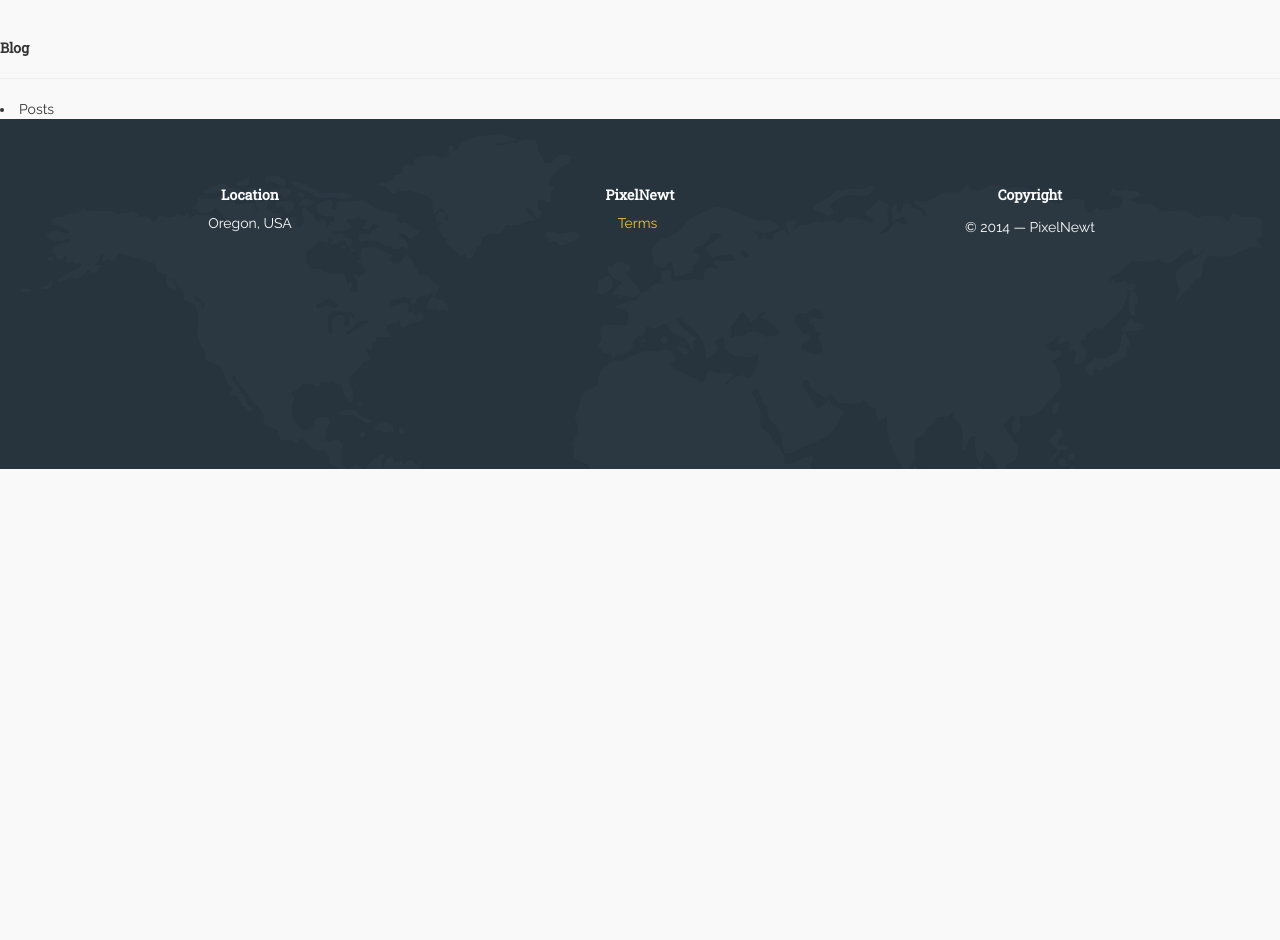
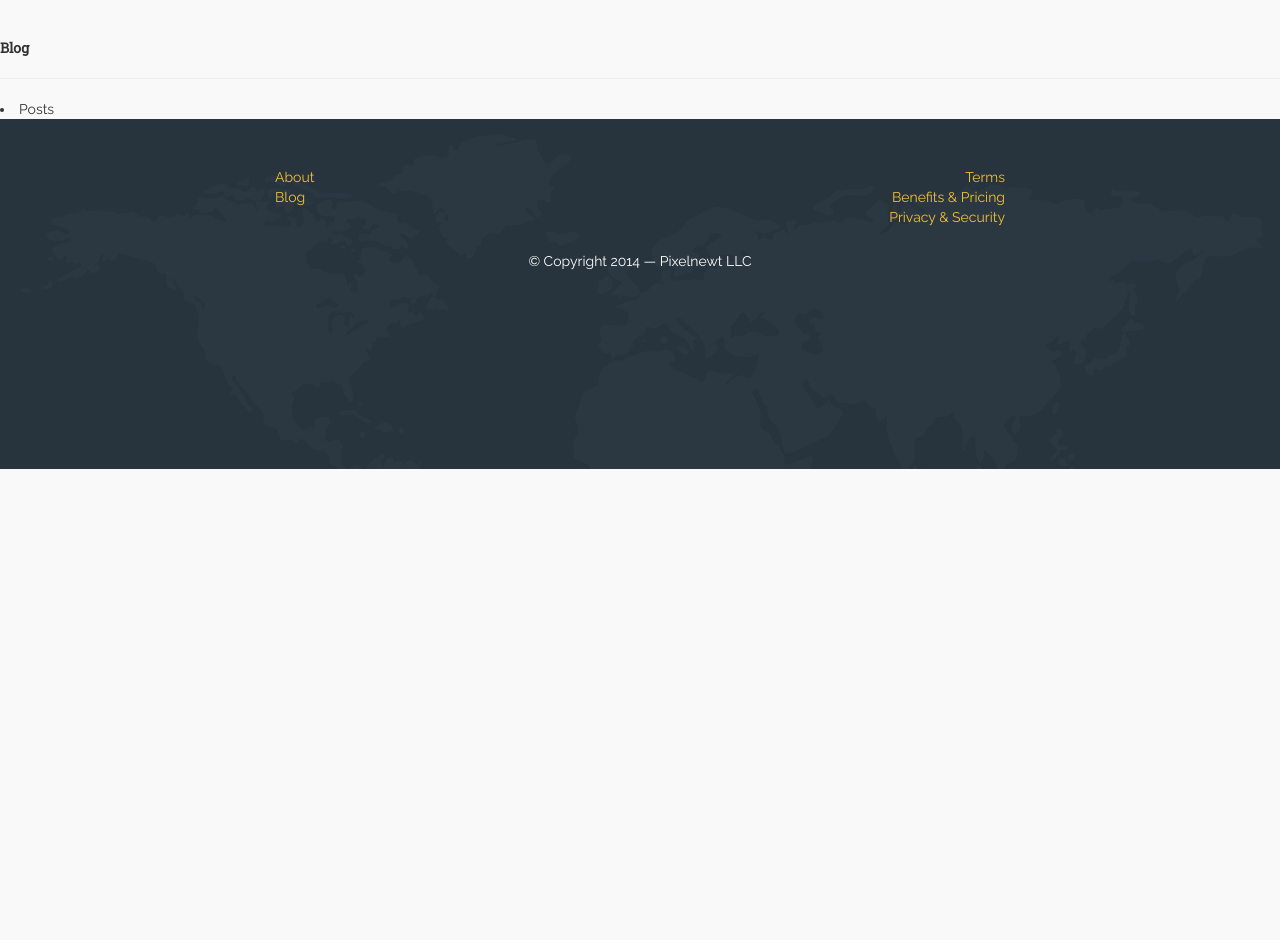
Before and after one commit to PixelNewt/pixelnewt.github.io, a Jekyll site: the page built from blog/index.html, in a window 1280 px wide. Built offline with Jekyll 4.4.1, drawn with Linux system fonts in a browser that asks for light colours.

Commit message:
Footer work.

```diff
--- a/_includes/footer.html
+++ b/_includes/footer.html
@@ -1,25 +1,28 @@
 
 <footer>
-    <div class="container" id="footer">
+    <div class="container container-narrow" id="footer">
         <div class="row">
-            <div class="col-lg-4 text-center" id="footer-column-1">
-                <h3>Location</h3>
-                <address>Oregon, USA</address>
+            <div class="col-lg-6" id="footer-column-1">
+                <ul class="list-unstyled">
+                    <li><a href="/about/">About</a></li>
+                    <li><a href="/blog/">Blog</a></li>
+                </ul>
             </div><!-- /#footer-column-1 -->
 
-            <div class="col-lg-4 text-center" id="footer-column-2">
-                <h3>PixelNewt</h3>
-                <ul class="list-inline">
+            <div class="col-lg-6 text-right" id="footer-column-2">
+                <ul class="list-unstyled">
                     <li><a href="/terms/">Terms</a></li>
-                    <!-- <li><a href="/faq/">FAQ</a></li> -->
+                    <li><a href="/benefits/">Benefits & Pricing</a></li>
+                    <li><a href="/privacy/">Privacy & Security</a></li>
                 </ul>
             </div><!-- /#footer-column-2 -->
+        </div>
 
-            <div class="col-lg-4 text-center" id="footer-column-3">
-                <h3>Copyright</h3>
-                <p class="text-center">&copy; {{ site.time | date: '%Y' }} &mdash; {{ site.title }}</p>
+        <div class="row">
+            <div class="text-center">
+                <p class="text-center text-slate">&copy; Copyright {{ site.time | date: '%Y' }} &mdash; {{ site.company }}</p>
             </div><!-- /#footer-column-3 -->
-        </div>
+        </div><!-- /.row -->
     </div><!-- /.container -->
 
 </footer>
--- a/_includes/sections/saas.html
+++ b/_includes/sections/saas.html
@@ -6,13 +6,13 @@
     <div class="row">
 
         <div class="col-lg-8">
-            <h2 class="steel-blue">SaaS</h2>
+            <h2 class="text-steel-blue">SaaS</h2>
             <h3>Your Software as a Paid for Service</h3>
             <p class="lead">...</p>
         </div>
 
         <div class="col-lg-4">
-            <p class="steel-blue text-center"><i class="fa fa-4x fa-money"></i></p>
+            <p class="text-steel-blue text-center"><i class="fa fa-4x fa-money"></i></p>
         </div>
 
     </div><!-- /.row -->
--- a/_includes/sections/webapps.html
+++ b/_includes/sections/webapps.html
@@ -6,11 +6,11 @@
     <div class="row">
 
         <div class="col-lg-4">
-            <p class="steel-blue text-center"><i class="fa fa-4x fa-suitcase"></i></p>
+            <p class="text-steel-blue text-center"><i class="fa fa-4x fa-suitcase"></i></p>
         </div>
 
         <div class="col-lg-8">
-            <h2 class="steel-blue">Web Application</h2>
+            <h2 class="text-steel-blue">Web Application</h2>
             <h3>Your Website, Your Brand, Your Content</h3>
             <p class="lead">Creating or enhancing your own brand is critical to your company.</p>
         </div>
--- a/assets/css/custom.css
+++ b/assets/css/custom.css
@@ -104,7 +104,9 @@ h1 small { padding-left: 15px; }
 
 .dark-yellow { color: #7f6000; }
 
-.steel-blue { color: #4882ad; }
+.text-slate { color: darkSlate; }
+
+.text-steel-blue { color: #4882ad; }
 
 .shadow-black { text-shadow: 1px 1px 1px #000; }
 
--- a/assets/scss/custom.scss
+++ b/assets/scss/custom.scss
@@ -224,7 +224,11 @@ h1 small {
   color: $darkYellow;
 }
 
-.steel-blue {
+.text-slate {
+  color: darkSlate;
+}
+
+.text-steel-blue {
   color: $steelBlue;
 }
 
```
